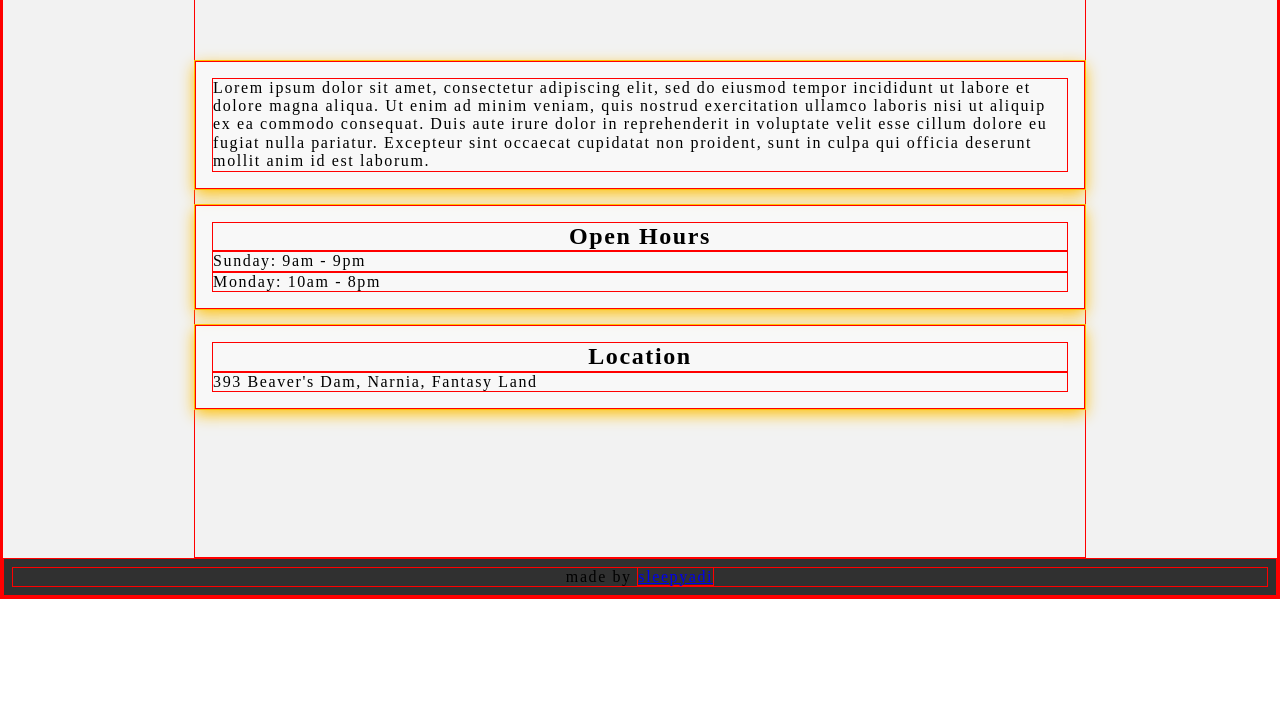
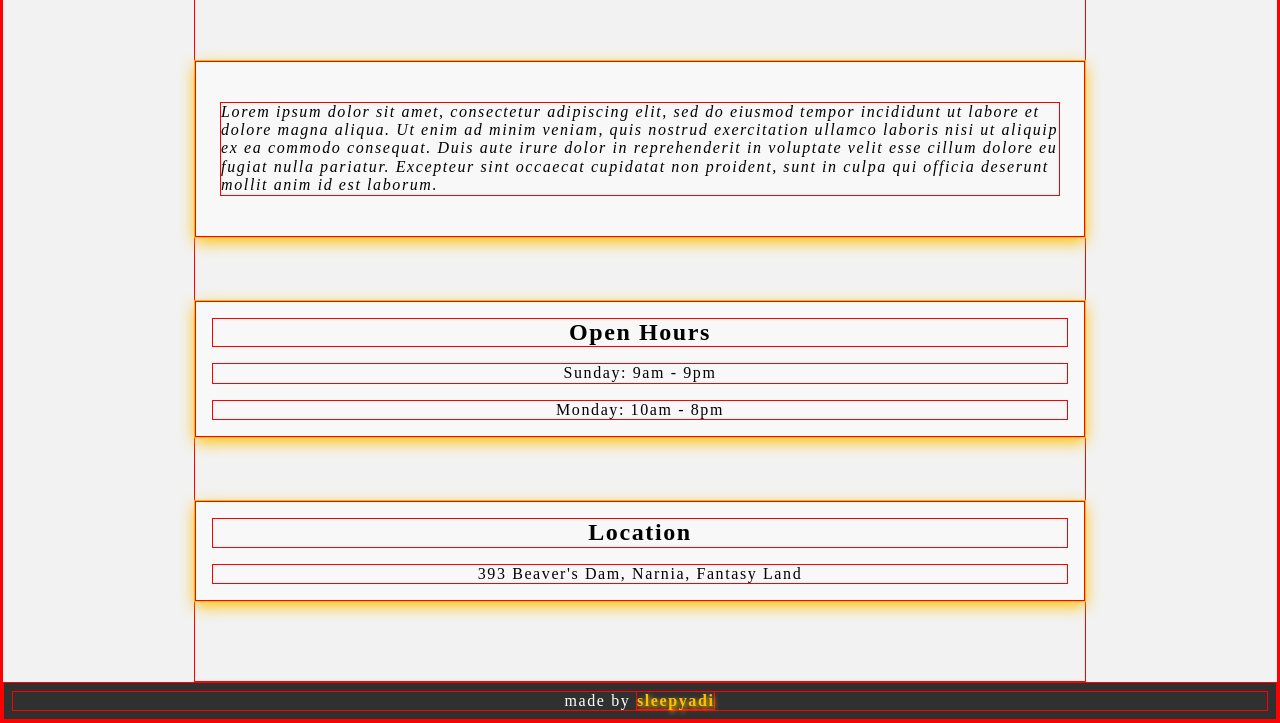
Before and after one commit to sleepyadi/restaurant-page, a website built with webpack: page src/template.html in a window 1280 px wide. Shown: the part 205-928 px from the top of the page. Before the commit the page ends 804 px from the top, so only its background shows below. Built offline with nearby package versions, Linux system fonts and the light colour scheme.

Commit message:
Add styling to home

```diff
--- a/src/styles/main.css
+++ b/src/styles/main.css
@@ -82,6 +82,10 @@ main {
     row-gap: 1rem;
 }
 
+.home div {
+    margin-bottom: 3rem;
+}
+
 .home__title {
     margin-bottom: 3rem;
     margin-left: auto;
@@ -94,6 +98,18 @@ main {
 
 .home h1,.home h2 {
     text-align: center;
+}
+
+.home .home__desc {
+    padding: 2.5em 1.5em;
+    font-style: italic;
+}
+
+.home__time, .home__location {
+    text-align: center;
+    display: flex;
+    flex-direction: column;
+    row-gap: 1rem;
 }
 
 /* ---------------------- MENU --------------------- */
@@ -166,5 +182,13 @@ main {
     padding: 0.5em;
     margin-top: auto;
     text-align: center;
-    background-color: var(--header-bg)
+    background-color: var(--header-bg);
+    color: var(--tab-fnt-color);
 }
+
+.footer .footer__link {
+    text-decoration: none;
+    color: var(--title-color);
+    font-weight: bold;
+    text-shadow: 2px 2px 5px var(--title-color);
+}
```
